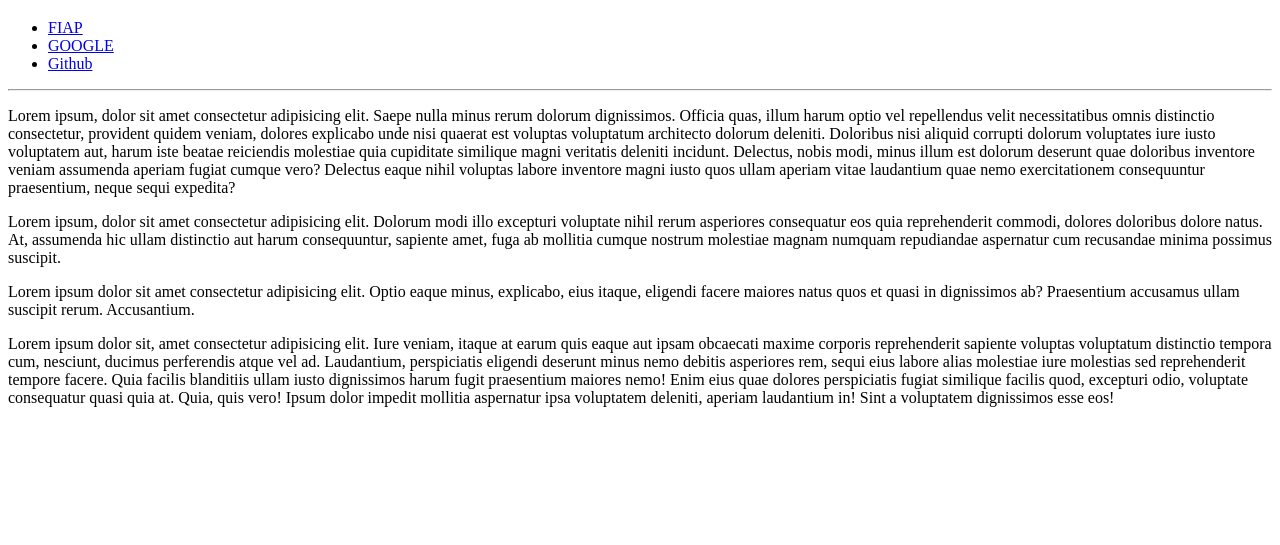
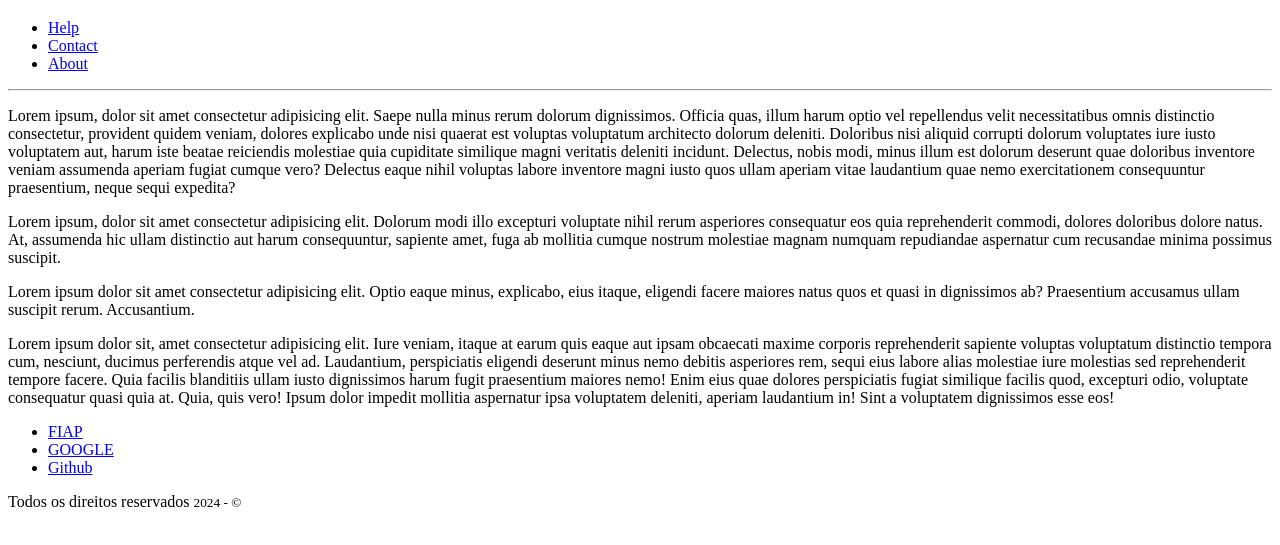
Before and after one commit to AdrianoBarutti/projeto-inicial, a plain HTML site: page index.html in a window 1280 px wide. Shown: the part 61-606 px from the top of the page. Drawn offline with Linux system fonts and the light colour scheme.

Commit message:
Rodapé criado + Menus refatorados

```diff
--- a/index.html
+++ b/index.html
@@ -3,7 +3,7 @@
 	<head>
 		<meta charset="UTF-8" />
 		<meta name="viewport" content="width=device-width, initial-scale=1.0" />
-    <title>Exemplo</title>
+		<title>EXEMPLO</title>
 	  </head>
 	  <body>
 		<div class="container">
@@ -12,13 +12,9 @@
 			<nav>
 			  <!-- ul = unordered list e dentro dela somente podemos adicionar elementos li = list item.-->
 			  <ul>
-		  <li>
-			<a href="https://www2.fiap.com.br/" target="_blank"> FIAP </a>
-		  </li>
-		  <li>
-			<a href="https://www.google.com.br/" target="_blank">GOOGLE</a>
-		  </li>
-		  <li><a href="https://github.com/" target="_blank">Github</a></li>
+				<li><a href="#">Help</a></li>
+				<li><a href="#">Contact</a></li>
+				<li><a href="#">About</a></li>
 			  </ul>
 			</nav>
 		  </header>
@@ -69,6 +65,21 @@
 			  dignissimos esse eos!
 			</p>
 		  </section>
+
+		  <footer class="rodape">
+			<nav>
+			  <ul>
+				<li>
+				  <a href="https://www2.fiap.com.br/" target="_blank"> FIAP </a>
+				</li>
+				<li>
+				  <a href="https://www.google.com.br/" target="_blank">GOOGLE</a>
+				</li>
+				<li><a href="https://github.com/" target="_blank">Github</a></li>
+			  </ul>
+			</nav>
+			<p>Todos os direitos reservados <small>2024 - &copy;</small></p>
+		  </footer>
 		</div>
 	  </body>
 	</html>
```
Lines whose indentation alone changed are shown as unchanged.
